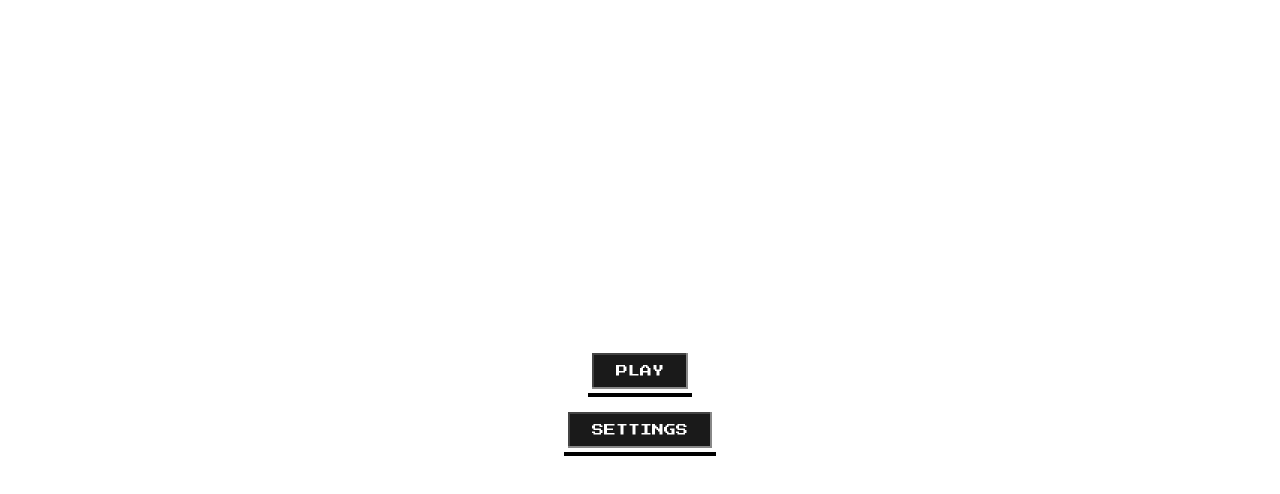
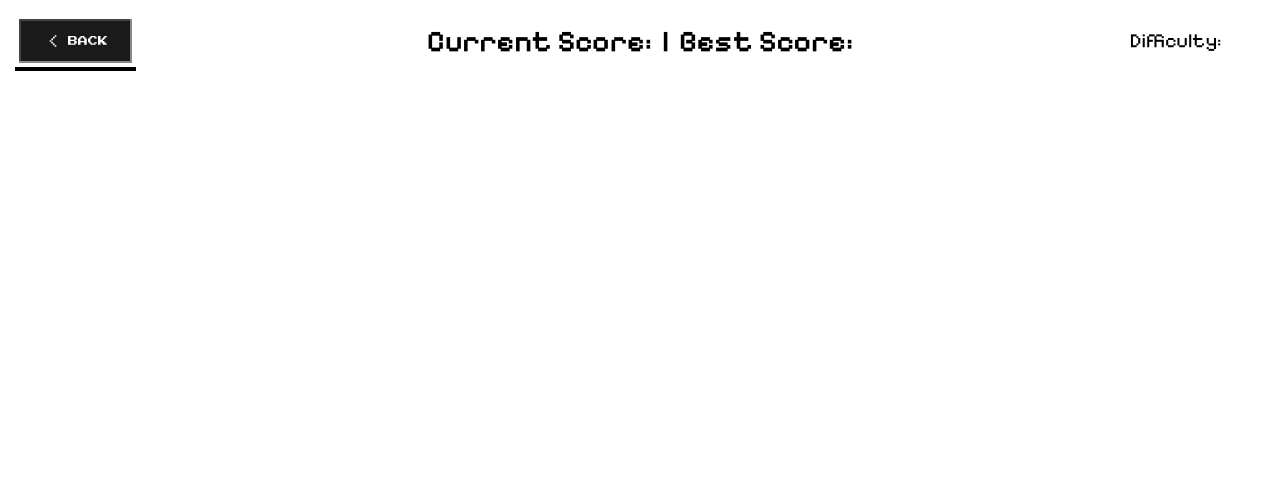
Before and after one commit to josednl/memory-card, a React (Vite) app: page / in a window 1280 px wide. Both pictures are taken after a click on the button "PLAY". Shown: the top 494 px of the page. Built offline with nearby package versions, Linux system fonts and the light colour scheme.

Commit message:
feat: add basic structure of the GameBoard component
feat: add BackButton component which returns to the main menu

feat: add state variables in App.jsx for menu functionality

feat: add NavigationContext and useNavigation hook for menu functionality

```diff
--- a/src/App.css
+++ b/src/App.css
@@ -4,10 +4,32 @@
 	text-align: center;
 }
 
-.menu-container {
-	display: flex;
+.menu {
+	display: grid;
+	grid-template-rows: 1fr 1fr;
 	justify-content: center;
 	align-items: center;
 	width: 100%;
 	height: 100vh;
+	gap: 30px;
 }
+
+.main-title {
+	grid-row: 1 / 2;
+	align-self: flex-start;
+	font-size: 150px;
+	white-space: wrap;
+	margin-bottom: auto;
+}
+
+.menu nav {
+	grid-row: 2 / 3;
+	align-self: flex-start;
+}
+
+.multicolor-text {
+	background: linear-gradient(90deg, red, orange, yellow, green, blue, indigo, violet);
+	-webkit-background-clip: text;
+	-webkit-text-fill-color: transparent;
+	font-weight: bold;
+}
--- a/src/App.jsx
+++ b/src/App.jsx
@@ -1,12 +1,26 @@
 import './App.css';
+import { useState } from 'react';
 import MainMenu from '@/components/Menu/MainMenu.jsx';
+import { NavigationContext } from '@/components/Context/NavigationContext.jsx';
 
 function App() {
+	const [activeComponent, setActiveComponent] = useState(null);
+	const goBack = () => setActiveComponent(null);
+
 	return (
 		<>
-			<div className='menu-container'>
-				<MainMenu />
-			</div>
+			<NavigationContext.Provider value={{ goBack }}>
+				{activeComponent ? (
+					<div className='content'>
+						{activeComponent}
+					</div>
+				) : (
+					<div className='menu'>
+						<h1 className='main-title multicolor-text'>Memory Card Game</h1>
+						<MainMenu onSelect={setActiveComponent} />
+					</div>
+				)}
+			</NavigationContext.Provider>
 		</>
 	);
 }
--- /dev/null
+++ b/src/components/Context/NavigationContext.jsx
@@ -0,0 +1,7 @@
+import { createContext, useContext } from 'react';
+
+export const NavigationContext = createContext();
+
+export function useNavigation() {
+	return useContext(NavigationContext);
+}
--- /dev/null
+++ b/src/components/Gameplay/GameBoard.jsx
@@ -0,0 +1,19 @@
+import '@/styles/GameBoard.css';
+import BackButton from '@/components/Generic/BackButton.jsx';
+
+export default function GameBoard() {
+    return (
+        <>
+        <div className='game-panel'>
+            <BackButton />
+            <div className='game-scoreboard'>
+                <div className='current-score'>Current Score: </div> |
+                <div className='best-score'>Best Score: </div>
+            </div>
+            <div className='game-difficulty'>
+                Difficulty:
+            </div>
+        </div>
+        </>
+    )
+}
--- /dev/null
+++ b/src/components/Generic/BackButton.jsx
@@ -0,0 +1,18 @@
+import Button from '@/components/Generic/Button.jsx';
+import LeftArrowIcon from '@/assets/chevron-left.svg';
+import { useNavigation } from '@/components/Context/NavigationContext.jsx';
+
+export default function BackButton({ className = '' }) {
+	const { goBack } = useNavigation();
+
+	return (
+		<Button
+			text='Back'
+			icon={LeftArrowIcon}
+			clickAction={goBack}
+			className={`pixel-button game-back-button ${className}`}
+			title='Back to Menu'
+            iconStyles={{ filter: 'invert(1)' }}
+		/>
+	);
+}
--- a/src/components/Generic/Button.jsx
+++ b/src/components/Generic/Button.jsx
@@ -1,12 +1,25 @@
+import '@/styles/Buttons.css';
+
 export default function Button({
 	id,
+	className = '',
 	clickAction = () => {},
 	text,
+	title = '',
 	icon = '',
+	iconStyles = '',
+	iconAlt = '',
 }) {
 	return (
-        <button type='submit' className='pixel-button' id={id} onClick={clickAction}>
-            {icon} {text}
-        </button>
-    );
+		<button
+			type='button'
+			title={title}
+			id={id}
+			className={className}
+			onClick={clickAction}
+		>
+			{icon && <img src={icon} alt={iconAlt} style={iconStyles} />}
+			{text}
+		</button>
+	);
 }
--- a/src/components/Menu/MainMenu.jsx
+++ b/src/components/Menu/MainMenu.jsx
@@ -1,21 +1,33 @@
 import '@/styles/MainMenu.css';
 import Button from '@/components/Generic/Button.jsx';
+import GameBoard from '@/components/Gameplay/GameBoard.jsx';
 
-const navOptions = [
-    { text: 'Play' },
-    { text: 'Settings' },
-];
+export default function MainMenu({ onSelect, goBack }) {
+	const navOptions = [
+		{
+			id: 'play',
+			text: 'Play',
+			onClick: (goBack) => <GameBoard goBack={goBack} />,
+		},
+		{
+			id: 'settings',
+			text: 'Settings',
+			onClick: () => {},
+		},
+	];
 
-export default function MainMenu() {
 	return (
 		<nav>
 			<ul className='menu-buttons-box'>
-                {navOptions.map((option) => (
-                    <li>
-                        <Button text={option.text} />
-                    </li>
-                ))}
-
+				{navOptions.map((option) => (
+					<li key={option.id}>
+						<Button
+							text={option.text}
+							className='pixel-button main-menu-button'
+							clickAction={() => onSelect(option.onClick(goBack))}
+						/>
+					</li>
+				))}
 			</ul>
 		</nav>
 	);
--- a/src/index.css
+++ b/src/index.css
@@ -1,7 +1,6 @@
 @font-face {
 	font-family: 'Pixelify Sans';
-	src: url('/fonts/PixelifySans-VariableFont_wght.ttf')
-		format('truetype');
+	src: url('/fonts/PixelifySans-VariableFont_wght.ttf') format('truetype');
 	font-style: normal;
 }
 
@@ -15,28 +14,5 @@
 	margin: 0;
 	padding: 0;
 	box-sizing: border-box;
+	font-family: 'Pixelify Sans';
 }
-
-.pixel-button {
-	font-family: 'Press Start 2P', monospace;
-	font-size: 12px;
-	text-transform: uppercase;
-	color: white;
-	background-color: #1a1a1a;
-	border: 4px solid #ffffff;
-	padding: 12px 24px;
-	cursor: pointer;
-	box-shadow: 0 4px 0 #000, inset -2px -2px 0 #888, inset 2px 2px 0 #444;
-	transition: all 0.1s ease-in-out;
-	image-rendering: pixelated;
-}
-
-.pixel-button:hover {
-	background-color: #333;
-	box-shadow: 0 2px 0 #000, inset -1px -1px 0 #aaa, inset 1px 1px 0 #666;
-}
-
-.pixel-button:active {
-	transform: translateY(2px);
-	box-shadow: 0 0px 0 #000, inset 0 0 0 #000;
-}
--- /dev/null
+++ b/src/styles/Buttons.css
@@ -0,0 +1,39 @@
+.pixel-button {
+	font-family: 'Press Start 2P', monospace;
+	text-transform: uppercase;
+	color: white;
+	background-color: #1a1a1a;
+	border: 4px solid #ffffff;
+	padding: 12px 24px;
+	cursor: pointer;
+	box-shadow: 0 4px 0 #000, inset -2px -2px 0 #888, inset 2px 2px 0 #444;
+	transition: all 0.1s ease-in-out;
+	image-rendering: pixelated;
+}
+
+.pixel-button:hover {
+	background-color: #333;
+	box-shadow: 0 2px 0 #000, inset -1px -1px 0 #aaa, inset 1px 1px 0 #666;
+}
+
+.pixel-button:active {
+	transform: translateY(2px);
+	box-shadow: 0 0px 0 #000, inset 0 0 0 #000;
+}
+
+.main-menu-button {
+	font-size: 50px;
+}
+
+.game-back-button {
+    font-size: 10px;
+    display: flex;
+    justify-content: center;
+    align-items: center;
+    gap: 5px;
+}
+
+.game-back-button img {
+    width: 20px;
+    height: 20px;
+}
--- /dev/null
+++ b/src/styles/GameBoard.css
@@ -0,0 +1,26 @@
+.game-panel {
+	display: grid;
+	align-items: center;
+	grid-template-columns: 1fr 5fr 1fr;
+	padding: 15px;
+}
+
+.game-panel button {
+	justify-self: start;
+}
+
+.game-scoreboard {
+	grid-column: 2 / 3;
+	display: flex;
+	justify-content: center;
+	align-items: center;
+	gap: 10px;
+	font-size: 30px;
+	font-weight: 600;
+	text-transform: capitalize;
+}
+
+.game-difficulty {
+	grid-column: 3 / 4;
+	font-size: 20px;
+}
```
Also changed, not shown: src/services/pokemonService.js (+12 -0 lines), src/assets/chevron-left.svg (added).
